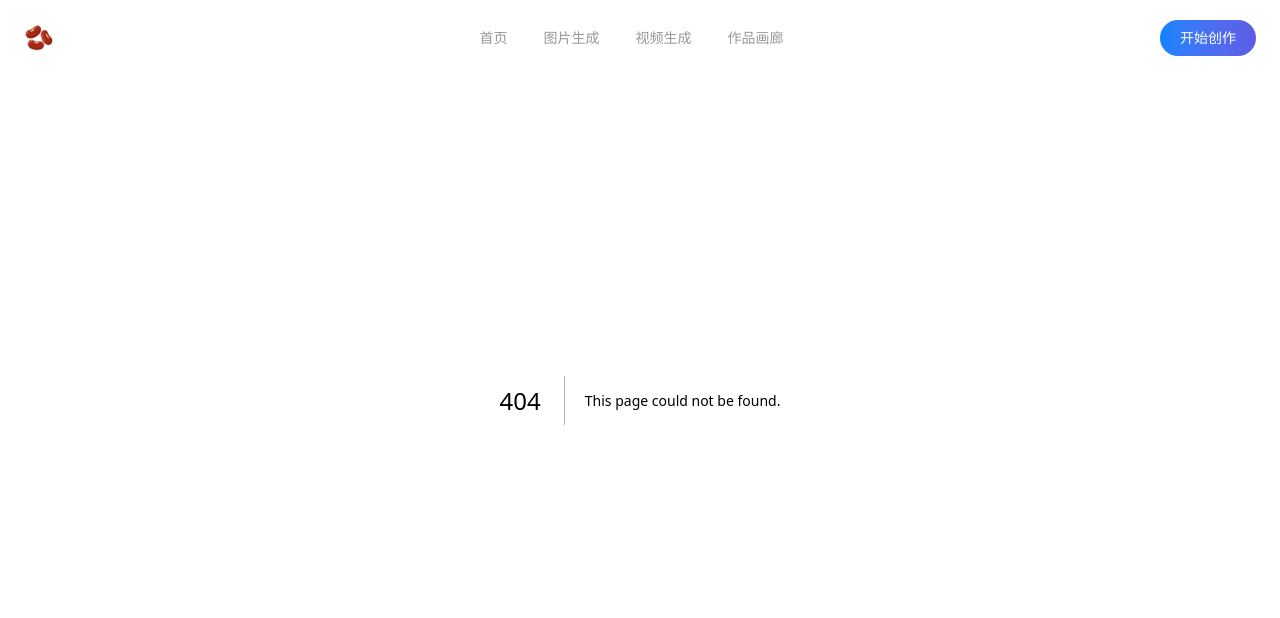
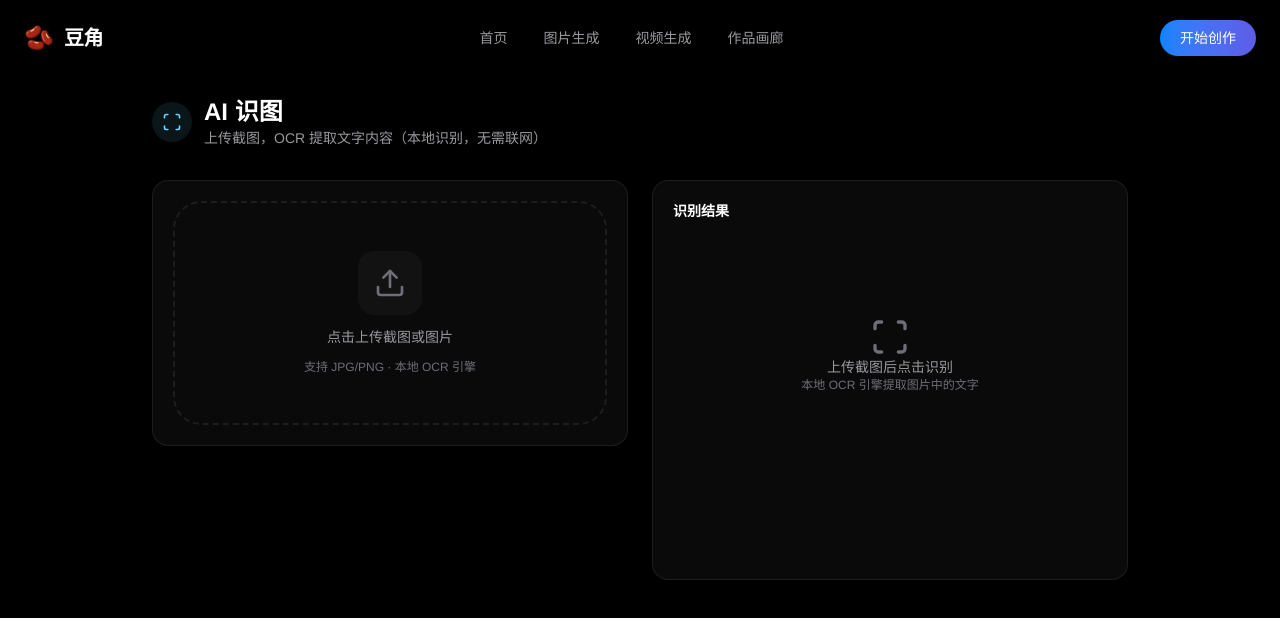
Before and after one commit to DASHUAIGE-hash/ai, a Next.js app: page /tools/vision in a window 1280 px wide. Before the commit this address had no page. Shown: the top 618 px of the page. Built offline with nearby package versions, Linux system fonts and the light colour scheme.

Commit message:
fix: vercel server external packages

```diff
--- a/next.config.ts
+++ b/next.config.ts
@@ -4,9 +4,7 @@ const nextConfig: NextConfig = {
   typescript: {
     ignoreBuildErrors: true,
   },
-  eslint: {
-    ignoreDuringBuilds: true,
-  },
+  serverExternalPackages: ["pptxgenjs", "tesseract.js"],
 };
 
 export default nextConfig;
--- a/package.json
+++ b/package.json
@@ -18,7 +18,8 @@
     "react-dom": "19.2.4",
     "react-markdown": "^10.1.0",
     "replicate": "^1.4.0",
-    "tailwind-merge": "^3.6.0"
+    "tailwind-merge": "^3.6.0",
+    "tesseract.js": "^7.0.0"
   },
   "devDependencies": {
     "@tailwindcss/postcss": "^4",
--- /dev/null
+++ b/src/app/tools/vision/page.tsx
@@ -0,0 +1,171 @@
+"use client";
+
+import { useState, useRef } from "react";
+import { motion, AnimatePresence } from "framer-motion";
+import { Upload, Copy, RefreshCw, Eye, Sparkles, Scan } from "lucide-react";
+
+export default function VisionPage() {
+  const [image, setImage] = useState<string | null>(null);
+  const [result, setResult] = useState("");
+  const [isAnalyzing, setIsAnalyzing] = useState(false);
+  const [progress, setProgress] = useState(0);
+  const fileRef = useRef<HTMLInputElement>(null);
+
+  const handleUpload = (e: React.ChangeEvent<HTMLInputElement>) => {
+    const file = e.target.files?.[0];
+    if (!file) return;
+    const reader = new FileReader();
+    reader.onload = () => {
+      setImage(reader.result as string);
+      setResult("");
+      setProgress(0);
+    };
+    reader.readAsDataURL(file);
+  };
+
+  const handleScan = async () => {
+    if (!image) return;
+    setIsAnalyzing(true);
+    setResult("");
+    setProgress(0);
+
+    try {
+      // 动态加载 Tesseract（只在需要时加载，减少初始体积）
+      const Tesseract = (await import("tesseract.js")).default;
+
+      const worker = await Tesseract.createWorker("chi_sim+eng", 1, {
+        logger: (m) => {
+          if (m.status === "recognizing text") {
+            setProgress(Math.round(m.progress * 100));
+          }
+        },
+      });
+
+      const { data } = await worker.recognize(image);
+      const text = data.text.trim();
+
+      await worker.terminate();
+
+      if (text) {
+        setResult(text);
+      } else {
+        setResult("未识别到文字内容。请确保图片中包含清晰的文字。");
+      }
+    } catch (err: any) {
+      setResult("识别失败：" + (err.message || "未知错误"));
+    }
+    setIsAnalyzing(false);
+    setProgress(0);
+  };
+
+  return (
+    <div className="min-h-screen bg-black pt-24 pb-16">
+      <div className="mx-auto max-w-5xl px-6">
+        <motion.div initial={{ opacity: 0, y: 20 }} animate={{ opacity: 1, y: 0 }} className="mb-8 flex items-center gap-3">
+          <div className="flex h-10 w-10 items-center justify-center rounded-xl bg-[#64d2ff]/10">
+            <Scan className="h-5 w-5 text-[#64d2ff]" />
+          </div>
+          <div>
+            <h1 className="text-2xl font-bold text-white">AI 识图</h1>
+            <p className="text-sm text-[#98989d]">上传截图，OCR 提取文字内容（本地识别，无需联网）</p>
+          </div>
+        </motion.div>
+
+        <div className="grid gap-6 lg:grid-cols-2">
+          {/* 上传区 */}
+          <motion.div initial={{ opacity: 0, x: -20 }} animate={{ opacity: 1, x: 0 }} className="space-y-5">
+            <div className="rounded-2xl glass p-5">
+              <input ref={fileRef} type="file" accept="image/*" onChange={handleUpload} className="hidden" />
+              <div
+                onClick={() => fileRef.current?.click()}
+                className={`cursor-pointer rounded-xl border-2 border-dashed transition-all duration-200 ${
+                  image ? "border-[#64d2ff]/30 p-2" : "border-white/[0.08] p-12 hover:border-white/[0.15]"
+                }`}
+              >
+                {image ? (
+                  <img src={image} alt="上传" className="w-full max-h-64 object-contain rounded-lg" />
+                ) : (
+                  <div className="flex flex-col items-center gap-3">
+                    <div className="flex h-16 w-16 items-center justify-center rounded-2xl bg-white/[0.03]">
+                      <Upload className="h-8 w-8 text-[#6e6e78]" />
+                    </div>
+                    <p className="text-sm text-[#98989d]">点击上传截图或图片</p>
+                    <p className="text-xs text-[#6e6e78]">支持 JPG/PNG · 本地 OCR 引擎</p>
+                  </div>
+                )}
+              </div>
+
+              {image && (
+                <motion.button
+                  whileHover={{ scale: 1.01 }}
+                  whileTap={{ scale: 0.98 }}
+                  onClick={handleScan}
+                  disabled={isAnalyzing}
+                  className="mt-4 group relative w-full overflow-hidden rounded-xl py-3.5 text-sm font-semibold text-white"
+                >
+                  <div className="absolute inset-0 bg-gradient-to-r from-[#64d2ff] to-[#0a84ff]" />
+                  <span className="relative flex items-center justify-center gap-2">
+                    {isAnalyzing ? (
+                      <><RefreshCw className="h-4 w-4 animate-spin" />识别中 {progress}%</>
+                    ) : (
+                      <><Scan className="h-4 w-4" />开始识别文字</>
+                    )}
+                  </span>
+                </motion.button>
+              )}
+            </div>
+
+            {isAnalyzing && (
+              <div className="rounded-2xl glass p-5">
+                <p className="text-sm text-white text-center">正在下载 OCR 语言包...</p>
+                <p className="text-xs text-[#6e6e78] text-center mt-1">首次使用需下载约 15MB，之后秒出结果</p>
+                <div className="mt-3 h-1.5 rounded-full bg-white/[0.06] overflow-hidden">
+                  <motion.div
+                    className="h-full rounded-full bg-gradient-to-r from-[#64d2ff] to-[#0a84ff]"
+                    animate={{ width: `${progress}%` }}
+                    transition={{ duration: 0.3 }}
+                  />
+                </div>
+              </div>
+            )}
+          </motion.div>
+
+          {/* 结果区 */}
+          <motion.div initial={{ opacity: 0, x: 20 }} animate={{ opacity: 1, x: 0 }}>
+            <div className="rounded-2xl glass p-5 min-h-[400px] flex flex-col">
+              <h3 className="text-sm font-semibold text-white mb-4">识别结果</h3>
+              <div className="flex-1">
+                <AnimatePresence mode="wait">
+                  {isAnalyzing ? (
+                    <motion.div key="loading" initial={{ opacity: 0 }} animate={{ opacity: 1 }} className="flex flex-col items-center justify-center py-24">
+                      <div className="w-14 h-14 rounded-2xl bg-gradient-to-br from-[#64d2ff] to-[#0a84ff] animate-pulse mx-auto" />
+                      <p className="text-sm text-white mt-4">OCR 引擎工作中...</p>
+                    </motion.div>
+                  ) : result ? (
+                    <motion.div key="result" initial={{ opacity: 0 }} animate={{ opacity: 1 }} className="space-y-3">
+                      <div className="rounded-xl bg-white/[0.03] border border-white/[0.05] p-4 max-h-[400px] overflow-y-auto">
+                        <pre className="text-sm text-[#98989d] leading-relaxed whitespace-pre-wrap font-sans">{result}</pre>
+                      </div>
+                      <button
+                        onClick={() => { navigator.clipboard.writeText(result); }}
+                        className="flex items-center gap-1.5 rounded-lg bg-white/[0.04] px-3.5 py-2 text-xs text-[#98989d] hover:text-white transition-colors"
+                      >
+                        <Copy className="h-3.5 w-3.5" />复制结果
+                      </button>
+                    </motion.div>
+                  ) : (
+                    <motion.div key="empty" initial={{ opacity: 0 }} animate={{ opacity: 1 }} className="flex flex-col items-center justify-center py-24">
+                      <Scan className="h-10 w-10 text-[#6e6e78] mx-auto" />
+                      <p className="text-[#98989d] text-sm mt-3">上传截图后点击识别</p>
+                      <p className="text-xs text-[#6e6e78] mt-1">本地 OCR 引擎提取图片中的文字</p>
+                    </motion.div>
+                  )}
+                </AnimatePresence>
+              </div>
+            </div>
+          </motion.div>
+        </div>
+      </div>
+    </div>
+  );
+}
--- a/src/components/sections/tools-grid.tsx
+++ b/src/components/sections/tools-grid.tsx
@@ -12,6 +12,7 @@ import {
   Wand2,
   Music,
   Camera,
+  Eye,
   type LucideIcon,
 } from "lucide-react";
 
@@ -101,6 +102,15 @@ const tools: Tool[] = [
     href: "/tools/ai-portrait",
     color: "#40c8e0",
     bgColor: "rgba(64,200,224,0.08)",
+  },
+  {
+    icon: Eye,
+    title: "AI 识图",
+    desc: "上传截图或图片，AI 智能识别内容、提取文字、描述画面",
+    href: "/tools/vision",
+    color: "#64d2ff",
+    bgColor: "rgba(100,210,255,0.08)",
+    tag: "新功能",
   },
 ];
 
--- a/src/lib/deepseek.ts
+++ b/src/lib/deepseek.ts
@@ -1,6 +1,6 @@
 const DEEPSEEK_BASE = "https://api.deepseek.com/v1";
 
-export async function chatCompletion(messages: { role: string; content: string }[]) {
+export async function chatCompletion(messages: { role: string; content: string | any[] }[]) {
   const apiKey = process.env.DEEPSEEK_API_KEY;
   if (!apiKey) throw new Error("DEEPSEEK_API_KEY 未配置");
 
```
Also changed, not shown: test_vision.json (added, +1 -0 lines), 1 other file (tests, documents, lock files or other folders).
